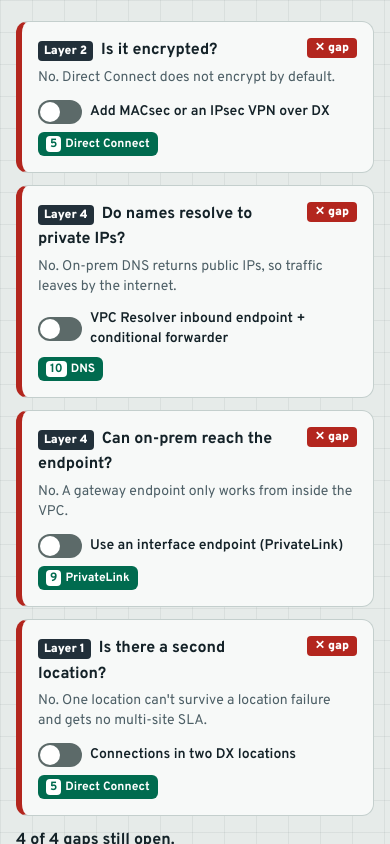
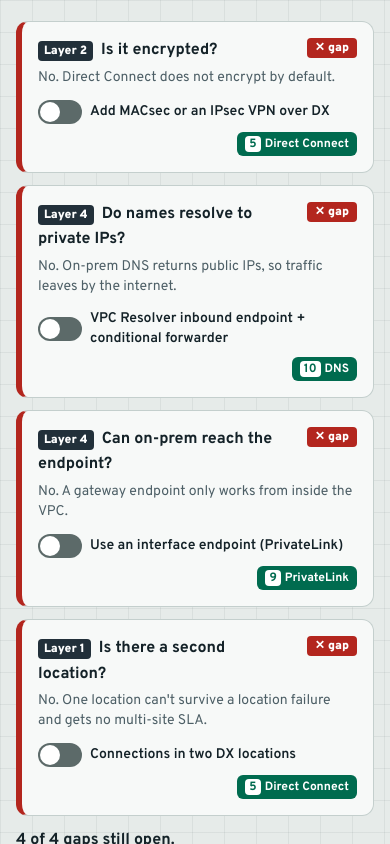
Before and after one commit to 0-draft/on-ramp, a React (Vite) app: page / in a window 390 px wide. Shown: the part 2560-3404 px from the top of the page. Built offline with nearby package versions, Linux system fonts and the light colour scheme; a web font is replaced by a local one.

Commit message:
fix: phone inspection diagram routes the spoke road around the firewalls; nav edges fully clear cut-off labels; exit chips right-align when wrapped

```diff
--- a/src/components/layout/Header.tsx
+++ b/src/components/layout/Header.tsx
@@ -207,7 +207,8 @@
           onScroll={updateFade}
           className="hidden min-w-0 flex-1 snap-x overflow-x-auto scroll-px-2 [scrollbar-width:none] sm:block"
           style={{
-            maskImage: `linear-gradient(to right, ${fade.left ? "transparent" : "#000"}, #000 3.5rem, #000 calc(100% - 3.5rem), ${fade.right ? "transparent" : "#000"})`,
+            // The outer 1.25rem is fully clear, so a cut-off label never shows as a ghost.
+            maskImage: `linear-gradient(to right, ${fade.left ? "transparent" : "#000"}, ${fade.left ? "transparent 1.25rem" : "#000 1.25rem"}, #000 3.5rem, #000 calc(100% - 3.5rem), ${fade.right ? "transparent calc(100% - 1.25rem)" : "#000 calc(100% - 1.25rem)"}, ${fade.right ? "transparent" : "#000"})`,
           }}
         >
           <ol className="flex gap-1 whitespace-nowrap">
--- a/src/features/hubs/ApplianceLab.tsx
+++ b/src/features/hubs/ApplianceLab.tsx
@@ -122,10 +122,15 @@
     const [bx, by] = P[b];
     let d: string;
     if (narrow) {
+      // The spoke road goes around the inspection VPC on the right, so it
+      // never looks like it passes through the firewalls.
+      const lane = 352;
       d =
         b === "onprem"
           ? `M${tx} ${ty - 24} L${bx} ${by + 24}`
-          : `M${tx} ${ty + 24} C${tx} ${ty + 80} ${bx} ${by - 80} ${bx} ${by - 24}`;
+          : b === "spoke"
+            ? `M${tx + HALF.tgw} ${ty} C${lane} ${ty} ${lane} ${ty} ${lane} ${ty + 40} L${lane} ${by - 40} C${lane} ${by} ${lane} ${by} ${bx + HALF.spoke} ${by}`
+            : `M${tx} ${ty + 24} C${tx} ${ty + 80} ${bx} ${by - 80} ${bx} ${by - 24}`;
     } else if (b === "onprem") {
       d = `M${tx - HALF.tgw} ${ty} L${bx + HALF.onprem} ${by}`;
     } else {
--- a/src/features/why/WhySection.tsx
+++ b/src/features/why/WhySection.tsx
@@ -230,7 +230,7 @@
   return (
     <a
       href={`#${to}`}
-      className="inline-flex shrink-0 items-center gap-1 rounded-md bg-[var(--sign)] px-2 py-1 text-xs font-bold whitespace-nowrap text-[var(--sign-ink)]"
+      className="ml-auto inline-flex shrink-0 items-center gap-1 rounded-md bg-[var(--sign)] px-2 py-1 text-xs font-bold whitespace-nowrap text-[var(--sign-ink)]"
     >
       <span className="rounded-sm bg-[var(--sign-ink)] px-1 text-[var(--sign)]">
         {exitOf(to)}
```
